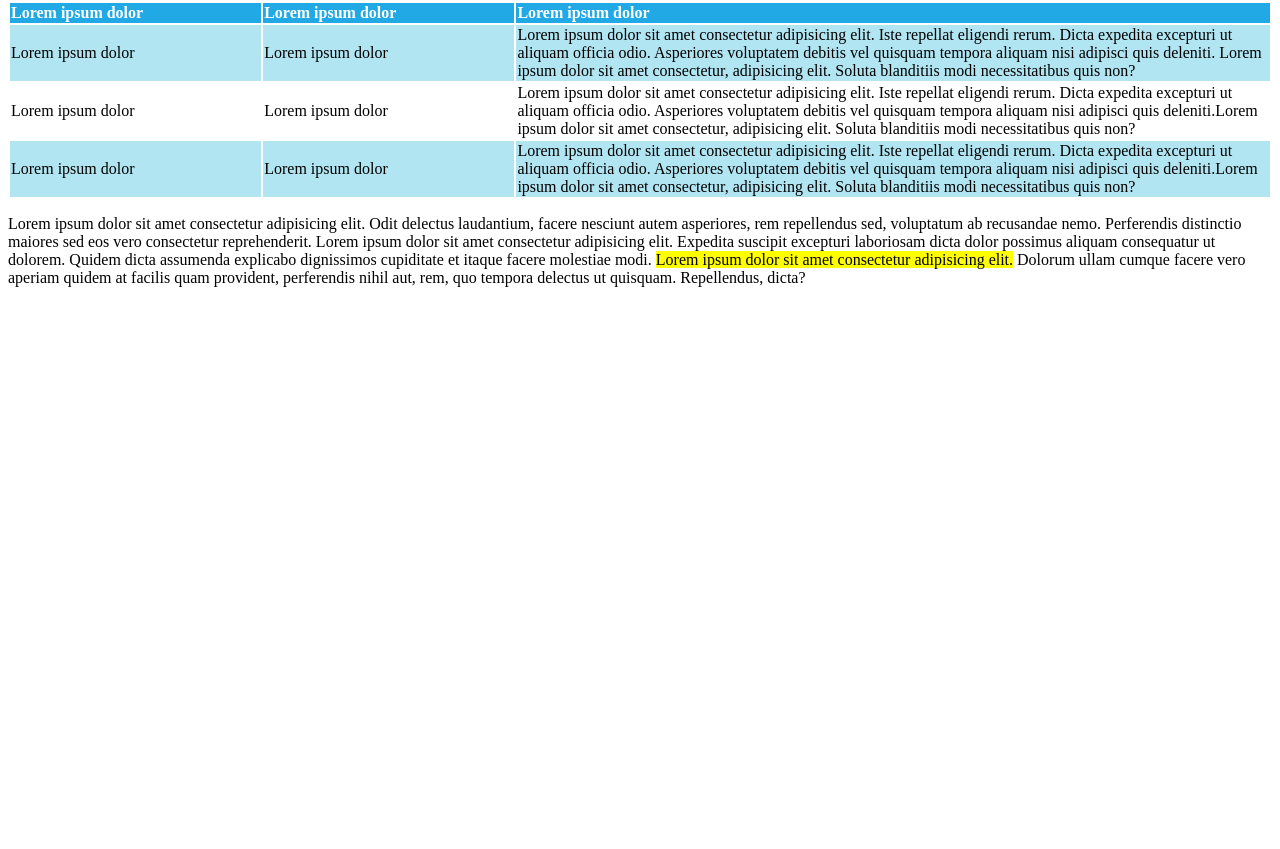
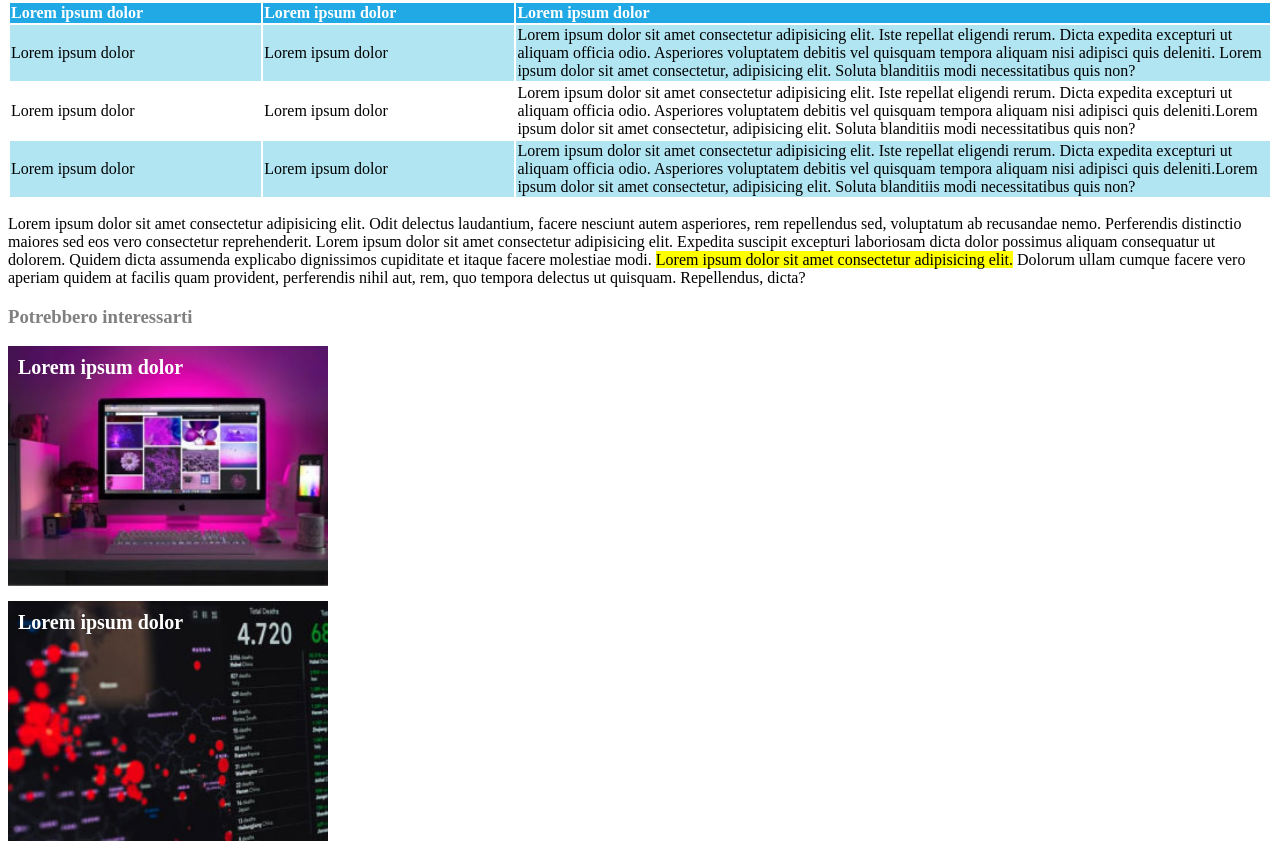
Before and after one commit to TheKaiser8/html-css-booleaner, a plain HTML site: page index.html in a window 1280 px wide. Shown: the part 878-1727 px from the top of the page. Before the commit the page ends 1181 px from the top, so only its background shows below. Drawn offline with Linux system fonts and the light colour scheme.

Commit message:
Aggiunto footer

```diff
--- a/css/style.css
+++ b/css/style.css
@@ -59,3 +59,24 @@
 .row-odd {
     background-color: #B1E5F2;
 }
+
+.suggestion {
+    height: 30vh;
+    width: 25vw;
+    background-size: cover;
+}
+
+.suggestion.box1 {
+    background-image: url(../img/monitor.jpg);
+}
+
+.suggestion.box2 {
+    background-image: url(../img/graph.jpg);
+}
+
+.article {
+    color: #FFFFFF;
+    font-size: 20px;
+    padding: 10px;
+    margin: 15px 0px;
+}
--- a/index.html
+++ b/index.html
@@ -77,10 +77,16 @@
         </section>
     </main>
     <!-- /titolo e corpo della pagina -->
-    <!-- suggerimenti e immagini -->
+    <!-- articoli suggeriti -->
     <footer>
-
+        <h3 class="text grey">Potrebbero interessarti</h3>
+        <div class="suggestion box1">
+            <h4 class="article">Lorem ipsum dolor</h4>
+        </div>
+        <div class="suggestion box2">
+            <h4 class="article">Lorem ipsum dolor</h4>
+        </div>
     </footer>
-    <!-- /suggerimenti e immagini -->
+    <!-- /articoli suggeriti -->
 </body>
 </html>
```
